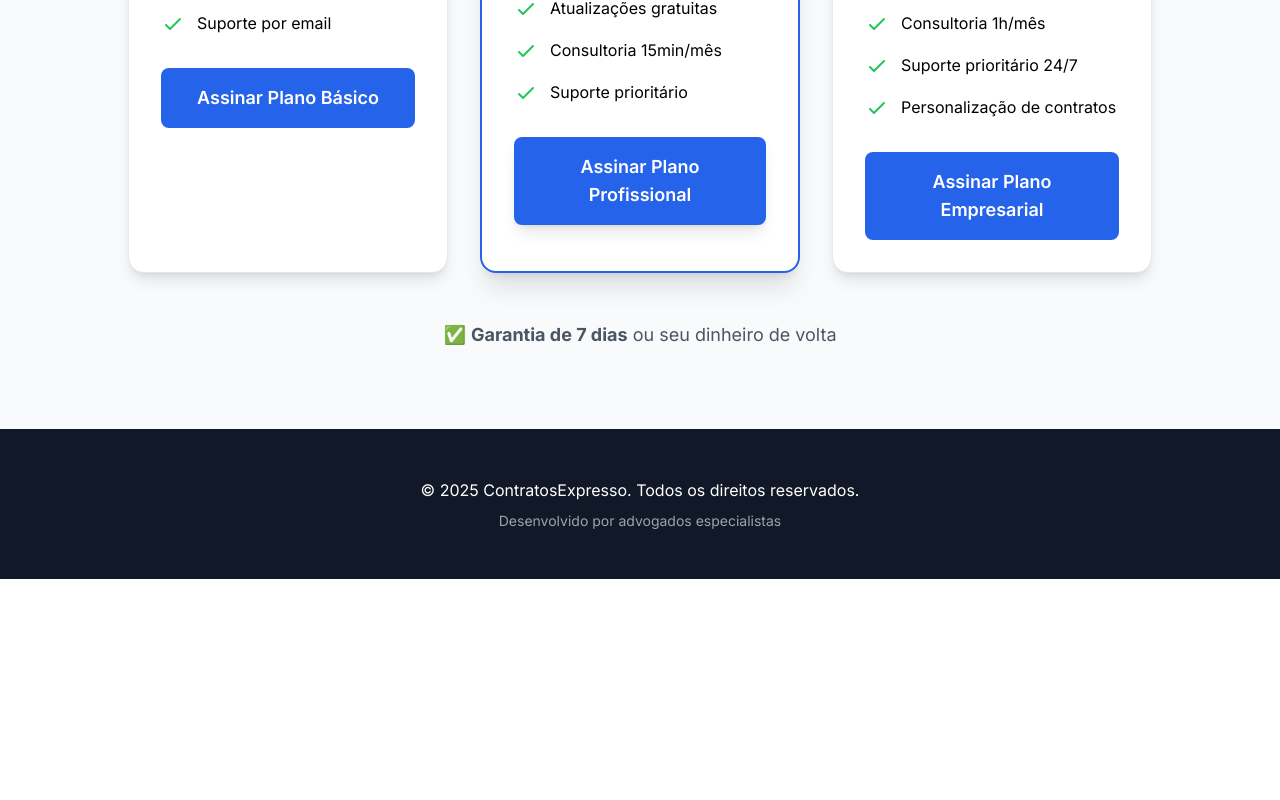
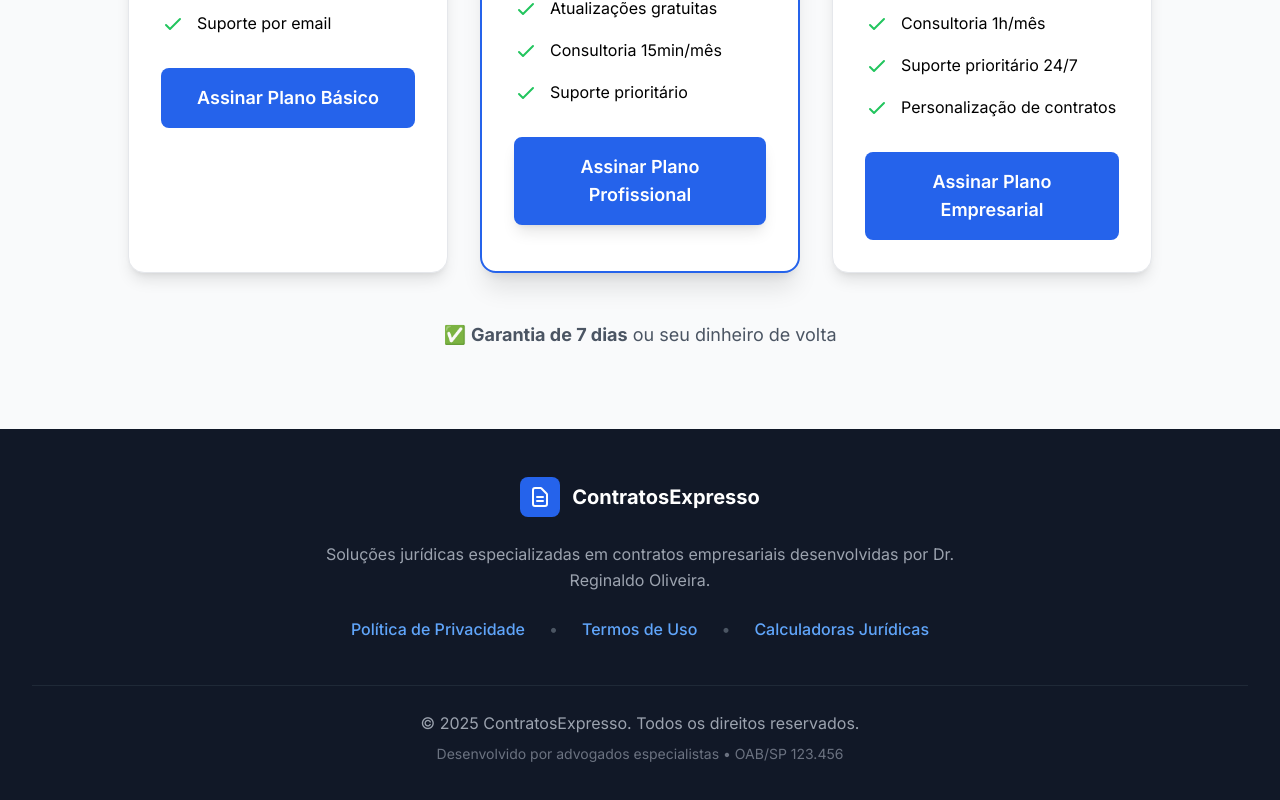
Before and after one commit to mestrereginaldo-site/contratosexpresso-site, a Next.js app: page / in a window 1280 px wide. Shown: the part 1740-2540 px from the top of the page. Before the commit the page ends 2319 px from the top, so only its background shows below. Built offline with nearby package versions, Linux system fonts and the light colour scheme.

Commit message:
Update Footer.js

```diff
--- a/components/Footer.js
+++ b/components/Footer.js
@@ -1,10 +1,61 @@
 export default function Footer() {
+  const currentYear = new Date().getFullYear();
+
   return (
     <footer className="bg-gray-900 text-white">
       <div className="max-w-7xl mx-auto px-4 sm:px-6 lg:px-8 py-12">
         <div className="text-center">
-          <p>© 2025 ContratosExpresso. Todos os direitos reservados.</p>
-          <p className="mt-2 text-sm text-gray-400">Desenvolvido por advogados especialistas</p>
+          {/* Logo e descrição */}
+          <div className="flex justify-center items-center mb-6">
+            <div className="bg-blue-600 text-white p-2 rounded-lg mr-3">
+              <svg className="w-6 h-6" fill="none" stroke="currentColor" viewBox="0 0 24 24">
+                <path strokeLinecap="round" strokeLinejoin="round" strokeWidth={2} d="M9 12h6m-6 4h6m2 5H7a2 2 0 01-2-2V5a2 2 0 012-2h5.586a1 1 0 01.707.293l5.414 5.414a1 1 0 01.293.707V19a2 2 0 01-2 2z" />
+              </svg>
+            </div>
+            <span className="text-xl font-bold text-white">ContratosExpresso</span>
+          </div>
+
+          <p className="text-gray-400 mb-6 max-w-2xl mx-auto">
+            Soluções jurídicas especializadas em contratos empresariais desenvolvidas por Dr. Reginaldo Oliveira.
+          </p>
+
+          {/* Links do Footer */}
+          <div className="flex flex-wrap justify-center gap-6 mb-6">
+            <a
+              href="/politica-de-privacidade"
+              className="text-blue-400 hover:text-blue-300 transition-colors font-medium"
+            >
+              Política de Privacidade
+            </a>
+
+            <span className="text-gray-600">•</span>
+
+            <a
+              href="/termos-de-uso"
+              className="text-blue-400 hover:text-blue-300 transition-colors font-medium"
+            >
+              Termos de Uso
+            </a>
+
+            <span className="text-gray-600">•</span>
+
+            <a
+              href="/calculadoras-juridicas"
+              className="text-blue-400 hover:text-blue-300 transition-colors font-medium"
+            >
+              Calculadoras Jurídicas
+            </a>
+          </div>
+
+          {/* Informações de copyright */}
+          <div className="border-t border-gray-800 pt-6">
+            <p className="text-gray-400">
+              © {currentYear} ContratosExpresso. Todos os direitos reservados.
+            </p>
+            <p className="text-gray-500 text-sm mt-2">
+              Desenvolvido por advogados especialistas • OAB/SP 123.456
+            </p>
+          </div>
         </div>
       </div>
     </footer>
```
